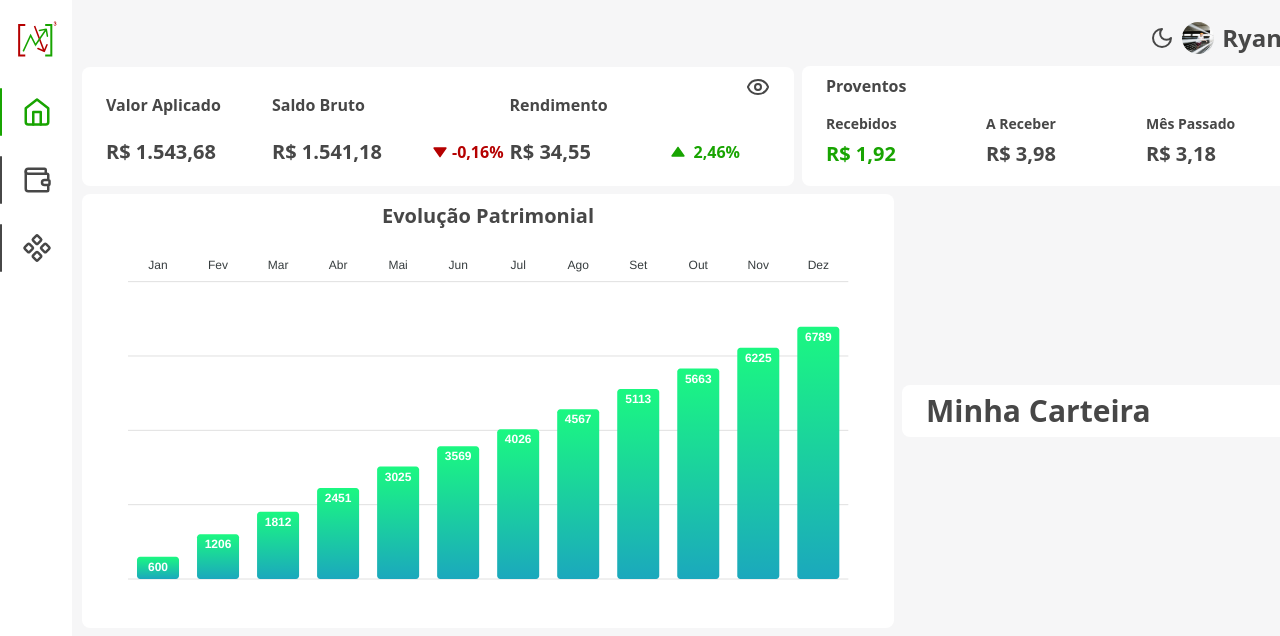
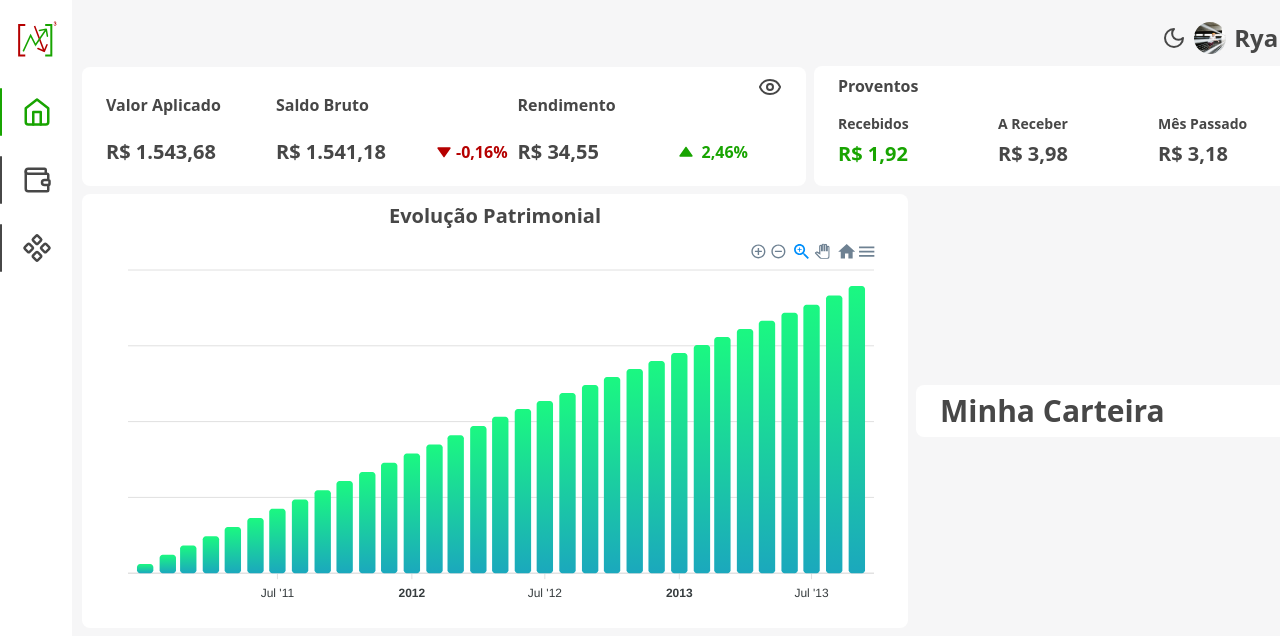
Before and after one commit to CRyanAlves/MyFinances, a React (Vite) app: page / in a window 1280 px wide. Shown: the top 636 px of the page. Built offline with nearby package versions, Linux system fonts and the light colour scheme.

Commit message:
fixed-text-infowidget

```diff
--- a/src/App.tsx
+++ b/src/App.tsx
@@ -51,7 +51,7 @@ function App() {
             <BarChart />
           </div>
         </WidgetWrapper>
-        <WidgetWrapper >
+        <WidgetWrapper>
           <h1 className="w-[380px]">Minha Carteira</h1>
         </WidgetWrapper>
       </div>
--- a/src/components/ui/BarChart.tsx
+++ b/src/components/ui/BarChart.tsx
@@ -1,69 +1,32 @@
 import React, { useEffect, useState } from "react";
 import ReactApexChart from "react-apexcharts";
-import { useMediaQuery } from "react-responsive";
 
 export default function BarChart() {
-  const isMobile = useMediaQuery({ maxWidth: 500 });
-  const isTablet = useMediaQuery({ minWidth: 501, maxWidth: 1200 });
-  const [breakPoint, setBreakPoint] = useState(1000);
-  const [wd, setWd] = useState(100);
-
-  useEffect(() => {
-    if (isMobile) {
-      setBreakPoint(500);
-      setWd(200);
-    } else if (isTablet) {
-      setBreakPoint(1200);
-      setWd(300);
-    }
-  }, [isMobile, isTablet]);
-
   const [state] = useState({
     series: [
       {
         name: "Patrimonio Acumulado",
         data: [
-          600, 1206, 1812, 2451, 3025, 3569, 4026, 4567, 5113, 5663, 6225, 6789,
+          600.12, 1220, 1828, 2432, 3041, 3647, 4258, 4865, 5468, 6077, 6682,
+          7283, 7891, 8495, 9103, 9710, 10318, 10837, 11356, 11882, 12411,
+          12941, 13469, 14000, 14528, 15057, 15587, 16116, 16646, 17175, 17705,
+          18324, 18943.12,
         ],
       },
     ],
+    tooltip: {
+      formatter: function (value: number) {
+        return `R$ ${value.toFixed(2)}`;
+      },
+    },
     options: {
       chart: {
-        height: 350,
         type: "bar",
-        stacked: true,
-        toolbar: {
-          show: true,
-          offsetX: 0,
-          offsetY: -30,
-          tools: {
-            download: false,
-            selection: false,
-            zoom: false,
-            zoomin: true,
-            zoomout: true,
-            pan: true,
-            reset: true,
-            customIcons: []
-          },
-          export: {
-            csv: {
-              filename: undefined,
-              columnDelimiter: ',',
-              headerCategory: 'category',
-              headerValue: 'value',
-              dateFormatter(timestamp) {
-                return new Date(timestamp).toDateString()
-              }
-            },
-            svg: {
-              filename: undefined,
-            },
-            png: {
-              filename: undefined,
-            }
-          },
-          autoSelected: 'zoom'
+      },
+      tooltip: {
+        enabled: true,
+        x: {
+          show: false,
         },
       },
       theme: {
@@ -90,64 +53,67 @@ export default function BarChart() {
       },
       plotOptions: {
         bar: {
-          borderRadius: 3,
-          dataLabels: {
-            position: "top", // top, center, bottom
-          },
+          columnWidth: "80%",
+          borderRadius: "3",
         },
       },
-
-
-      xaxis: {
-        categories: [
-          "Jan",
-          "Fev",
-          "Mar",
-          "Abr",
-          "Mai",
-          "Jun",
-          "Jul",
-          "Ago",
-          "Set",
-          "Out",
-          "Nov",
-          "Dez",
-        ],
-        position: "top",
-        axisBorder: {
+      dataLabels: {
+        enabled: false,
+      },
+      yaxis: {
+        labels: {
           show: false,
-        },
-        axisTicks: {
-          show: false,
-        },
-        crosshairs: {
-          fill: {
-            type: "gradient",
-            gradient: {
-              colorFrom: "#D8E3F0",
-              colorTo: "#BED1E6",
-              stops: [0, 100],
-              opacityFrom: 100,
-              opacityTo: 100,
-            },
+          formatter: function (y: number) {
+            return ` R$${y
+              .toFixed(2)
+              .replace(/\./g, ",")
+              .replace(/\B(?=(\d{3})+(?!\d))/g, ".")}`;
           },
         },
         tooltip: {
           enabled: true,
+          offsetX: -50,
         },
       },
-      yaxis: {
-        axisBorder: {
-          show: false,
-        },
-        axisTicks: {
-          show: false,
-        },
+      xaxis: {
+        type: "datetime",
+        categories: [
+          "2011-01-01",
+          "2011-02-01",
+          "2011-03-01",
+          "2011-04-01",
+          "2011-05-01",
+          "2011-06-01",
+          "2011-07-01",
+          "2011-08-01",
+          "2011-09-01",
+          "2011-10-01",
+          "2011-11-01",
+          "2011-12-01",
+          "2012-01-01",
+          "2012-02-01",
+          "2012-03-01",
+          "2012-04-01",
+          "2012-05-01",
+          "2012-06-01",
+          "2012-07-01",
+          "2012-08-01",
+          "2012-09-01",
+          "2012-10-01",
+          "2012-11-01",
+          "2012-12-01",
+          "2013-01-01",
+          "2013-02-01",
+          "2013-03-01",
+          "2013-04-01",
+          "2013-05-01",
+          "2013-06-01",
+          "2013-07-01",
+          "2013-08-01",
+          "2013-09-01",
+        ],
         labels: {
-          show: false,
-          formatter: function (val: number) {
-            return "R$ " + val;
-          },
+          rotate: -90,
         },
       },
     },
@@ -159,7 +125,7 @@ export default function BarChart() {
         series={state.series}
         type="bar"
         height={365}
-        width={764}
+        width={778}
       />
     </div>
   );
--- a/src/components/ui/InfoWidget.tsx
+++ b/src/components/ui/InfoWidget.tsx
@@ -32,7 +32,7 @@ function InfoWidget({ name, value, percentage, hidden, sm, color }: Props) {
           </>
         ) : (
           <>
-            <p className="text-xl w-40 font-bold text-center">
+            <p className="text-xl w-40 font-bold">
               R$ {hiddenValue}
             </p>
             <PercentageValue percentageValue={percentage} />
```
